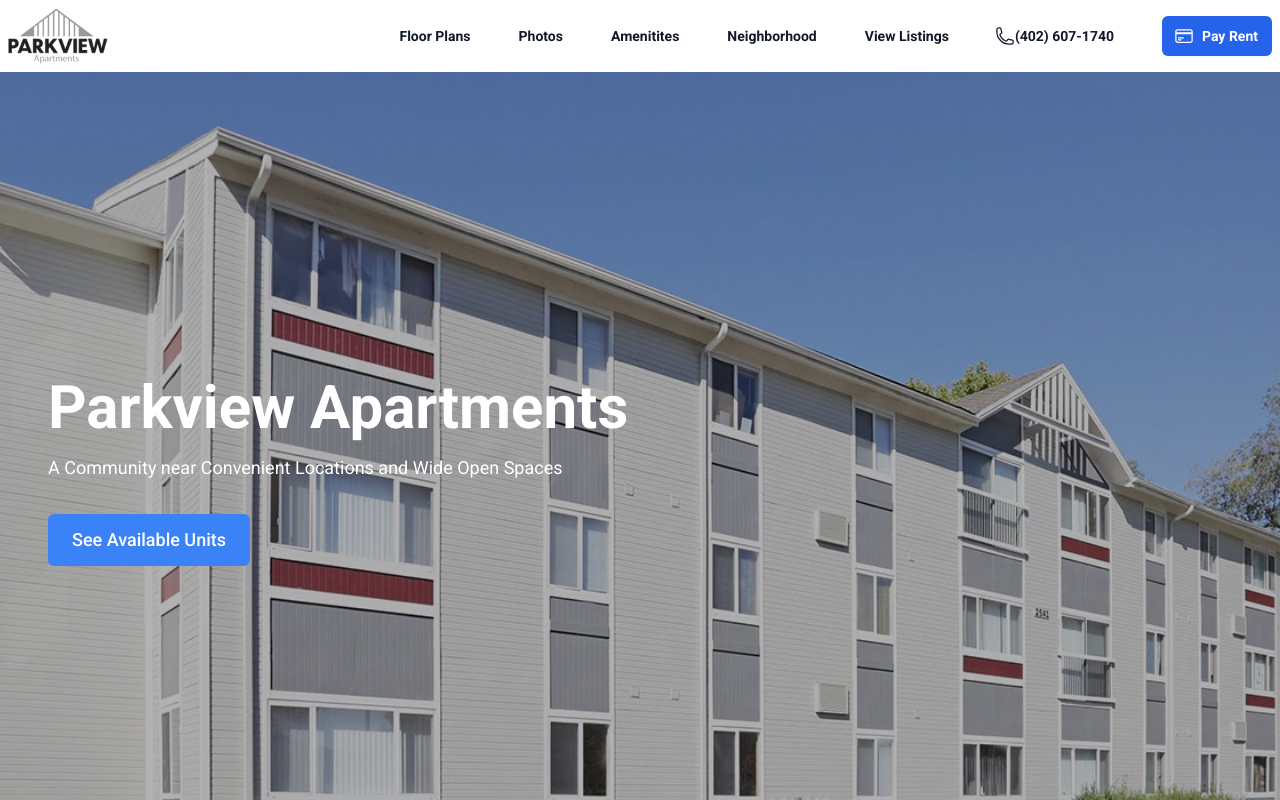
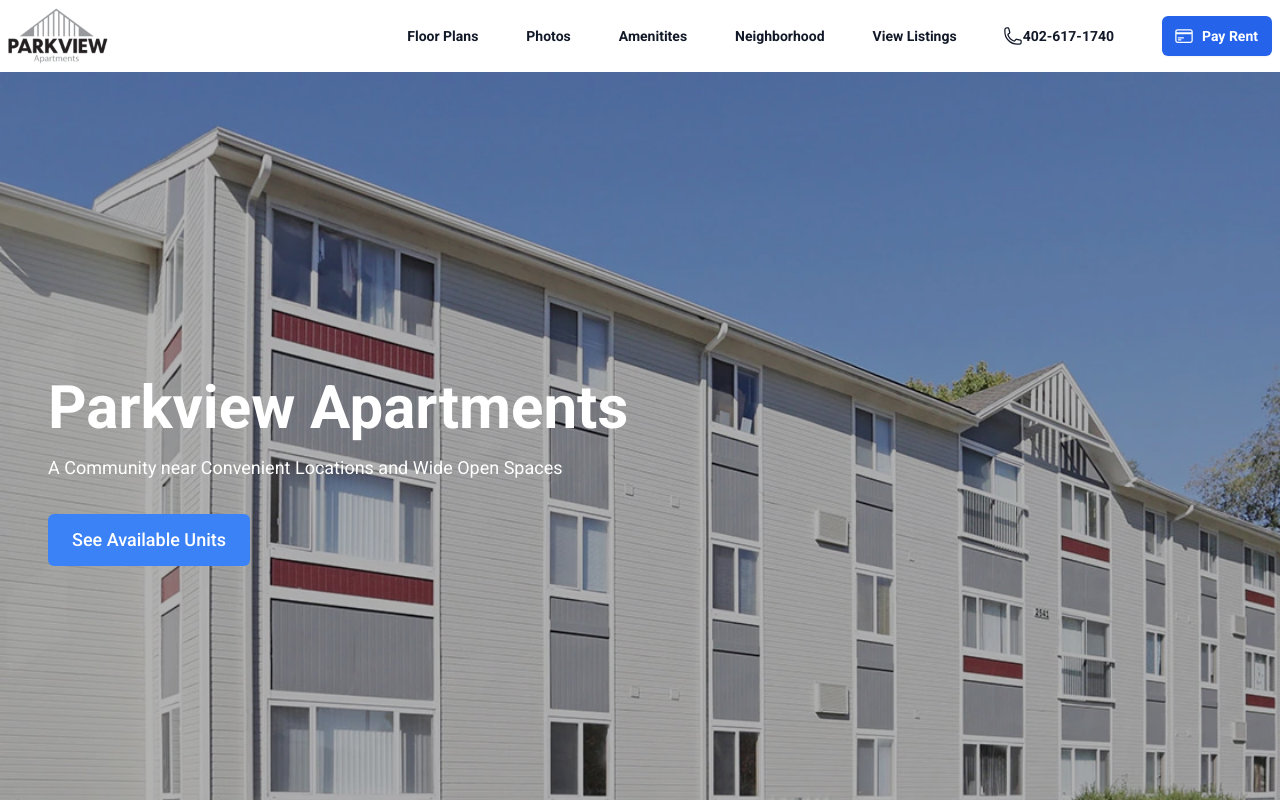
Before and after one commit to agnathan/parkview-nextjs, a Next.js app: page / in a window 1280 px wide. Shown: the top 800 px of the page. Built offline with nearby package versions, Linux system fonts and the light colour scheme.

Commit message:
Updated the phone number

```diff
--- a/src/app/pageTailwind/header/index.js
+++ b/src/app/pageTailwind/header/index.js
@@ -55,11 +55,10 @@ export default function Example () {
             </Link>
           ))}
           <a
-            href='#'
+            href='tel:4026171740'
             className='text-sm inline-flex items-center justify-center font-semibold leading-6 text-gray-900'
           >
-            <PhoneIcon className='-ml-0.5 h-5 w-5' aria-hidden='true' /> (402)
-            607-1740
+            <PhoneIcon className='-ml-0.5 h-5 w-5' aria-hidden='true' /> 402-617-1740
           </a>
 
           <a
```
